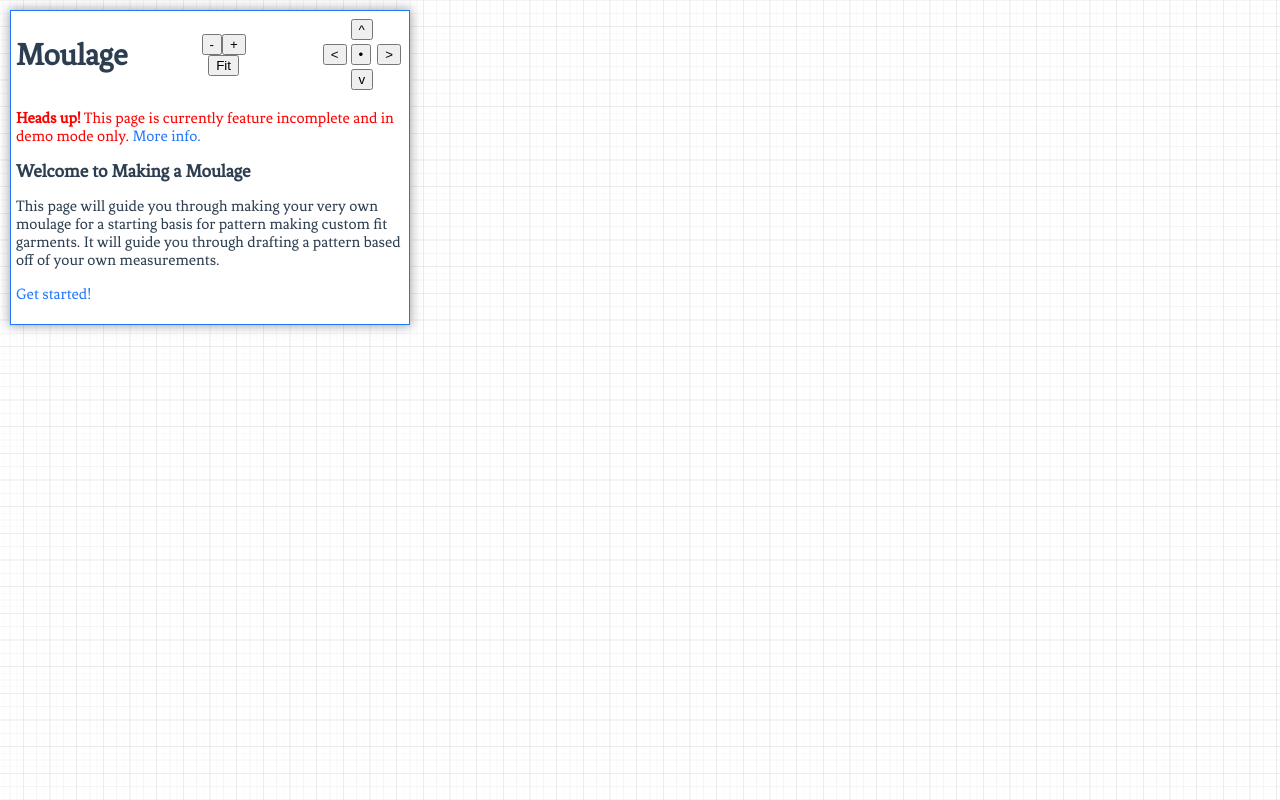
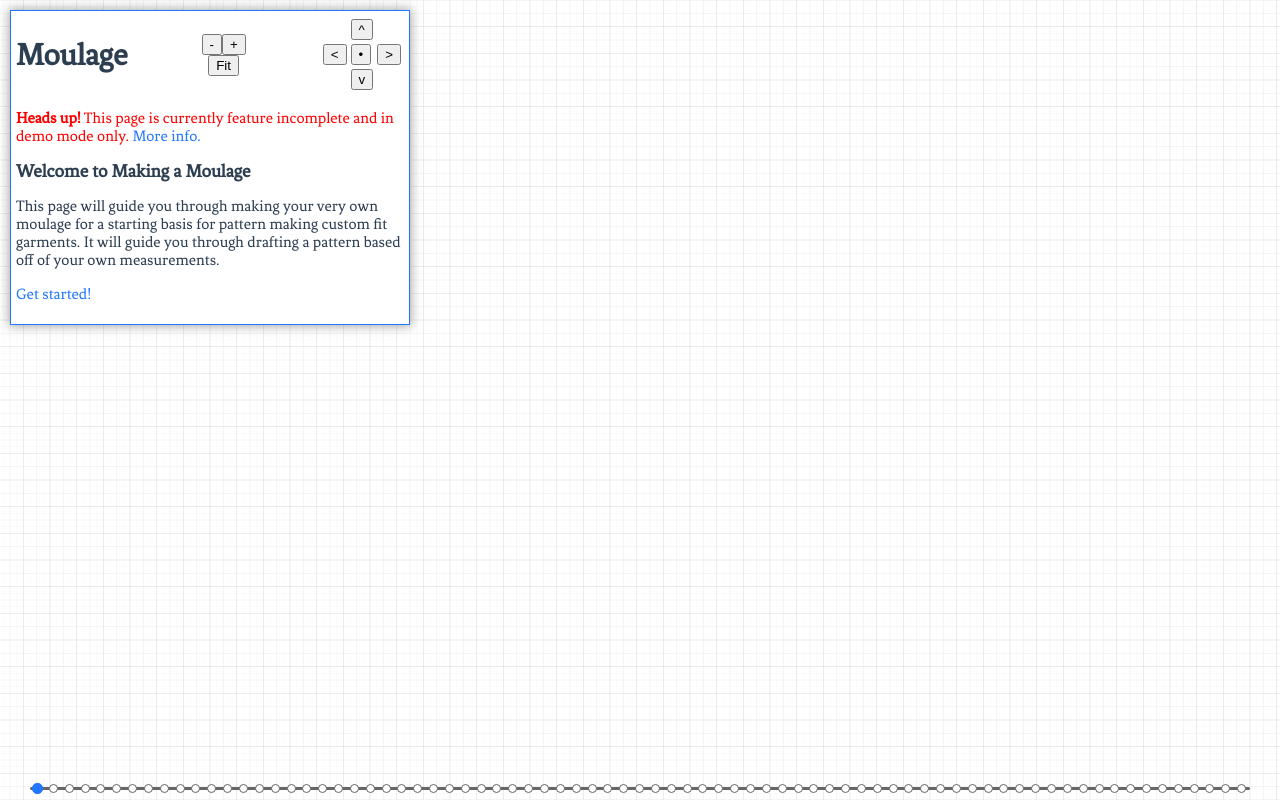
Before and after one commit to quacainia/patternmaking, a Vue app: page / in a window 1280 px wide. Built offline with nearby package versions, Linux system fonts and the light colour scheme.

Commit message:
Add rudimentary steps bar
This has no reactivity so it's kinda not good.

```diff
--- a/src/App.vue
+++ b/src/App.vue
@@ -10,6 +10,7 @@
 
       <router-view/>
     </Tile>
+    <Dots />
   </div>
 </template>
 
@@ -18,9 +19,10 @@ import _throttle from 'lodash/throttle';
 import { mapGetters, mapMutations } from 'vuex';
 
 // @ is an alias to /src
-import Workspace from '@/components/Workspace.vue';
+import Dots from '@/components/Dots.vue';
 import Tile from '@/components/Tile.vue';
 import Title from '@/components/Title.vue';
+import Workspace from '@/components/Workspace.vue';
 
 export default {
   name: 'Home',
@@ -31,6 +33,7 @@ export default {
     }
   },
   components: {
+    Dots,
     Tile,
     Title,
     Workspace,
--- /dev/null
+++ b/src/components/Dots.vue
@@ -0,0 +1,117 @@
+<template>
+  <div>
+    <div class="dots" ref="dots">
+      <div v-for="(_, index) in dots" :key="getDisplayPattern+index">
+        <router-link :to="stepLink(index)">
+          <div
+            class="dot"
+            :class="{selected: isSelected(index)}">
+          </div>
+        </router-link>
+      </div>
+    </div>
+  </div>
+</template>
+
+<script type="text/javascript">
+import { mapGetters } from 'vuex';
+
+export default {
+  name: 'Dots',
+  data: function() {
+    return {
+      dots: new Array(77),
+    }
+  },
+  computed: {
+    ...mapGetters('draft', {
+      getDisplayPattern: 'displayPattern',
+    }),
+    isComplete() {
+      let lastMatch = this.$route.matched[this.$route.matched.length - 1];
+      return lastMatch && lastMatch.props.default.complete;
+    },
+    stepId() {
+      return Number(this.$route.params.stepId);
+    },
+  },
+
+  created() {
+    window.addEventListener("resize", this.resize);
+  },
+
+  methods: {
+    isSelected(index) {
+      if (!this.stepId && !this.isComplete && index === 0) {
+        return true;
+      }
+      if (this.isComplete && index === this.dots.length-1) {
+        return true;
+      }
+      return this.stepId === index;
+    },
+    resize() {
+      console.log(this.$refs.dots.style.width);
+      this.$refs.dots.style.width = (window.innerWidth - 60) + 'px';
+    },
+    stepLink(index) {
+      let displayPattern = (this.getDisplayPattern) ? this.getDisplayPattern.name : null;
+      let draftPath = `/draft/${displayPattern}`;
+
+      if (index === 0) {
+        return draftPath;
+      }
+      if (index === this.dots.length-1) {
+        return `${draftPath}/complete`;
+      }
+      return `${draftPath}/step/${index}`
+    },
+  },
+
+  mounted() {
+    this.resize();
+  },
+
+  unmounted() {
+    window.removeEventListener("resize", this.resize);
+  },
+}
+</script>
+
+<style lang="scss">
+div.dots {
+  position:absolute;
+  bottom: 10px;
+  left: 30px;
+  background-color: #666;
+  height: 3px;
+  overflow: visible;
+  display: flex;
+  justify-content: space-between;
+  border-radius: 5px;
+  padding: 0px 2px;
+  a {
+    display: block;
+    margin: 0px;
+    padding: 0px;
+    line-height: 0px;
+    cursor: pointer;
+    div.dot {
+      width: 9px;
+      height: 9px;
+      border: 1px solid #666;
+      border-radius: 5px;
+      background-color: #fff;
+      display: inline-block;
+      margin: -3px 1px 0px;
+      &.selected {
+        background-color: #27F;
+        border-color: #27F;
+        width: 11px;
+        height: 11px;
+        margin: -4px 0px 0px;
+      }
+    }
+  }
+}
+</style>
```
